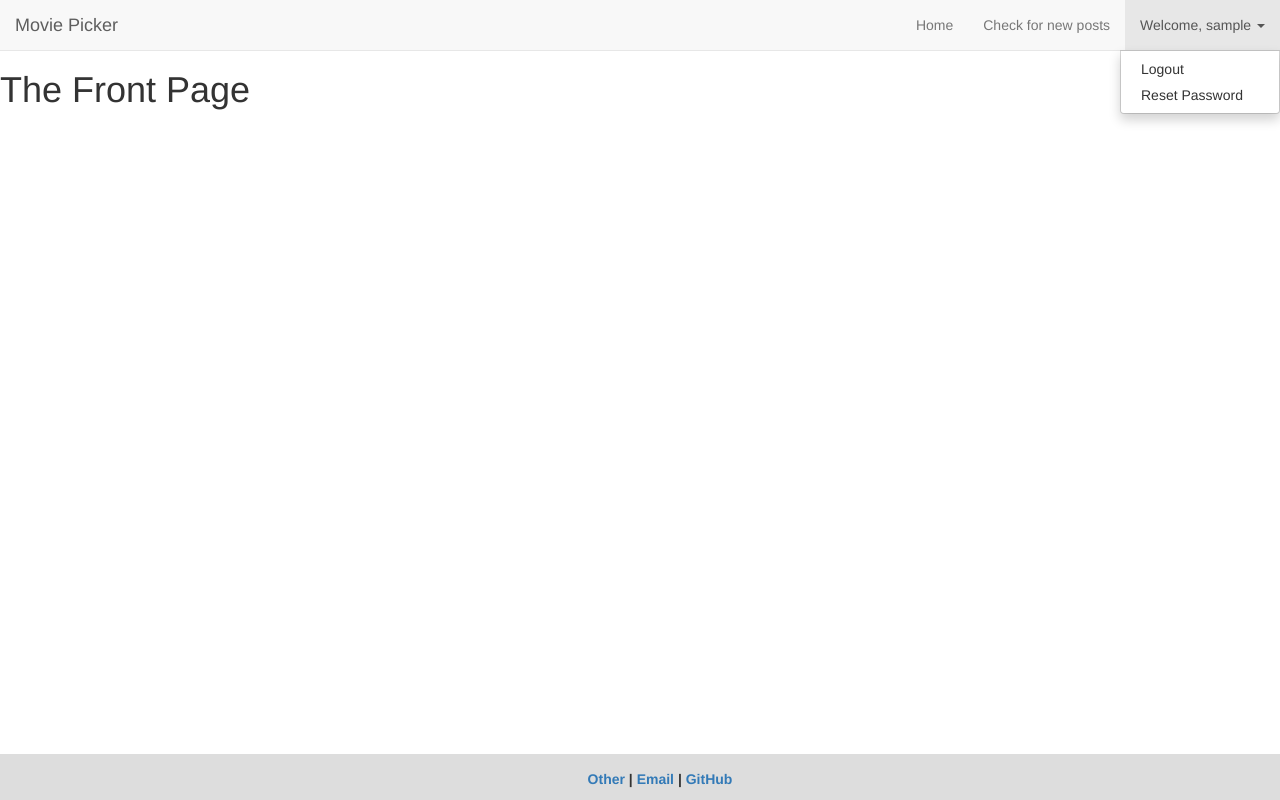
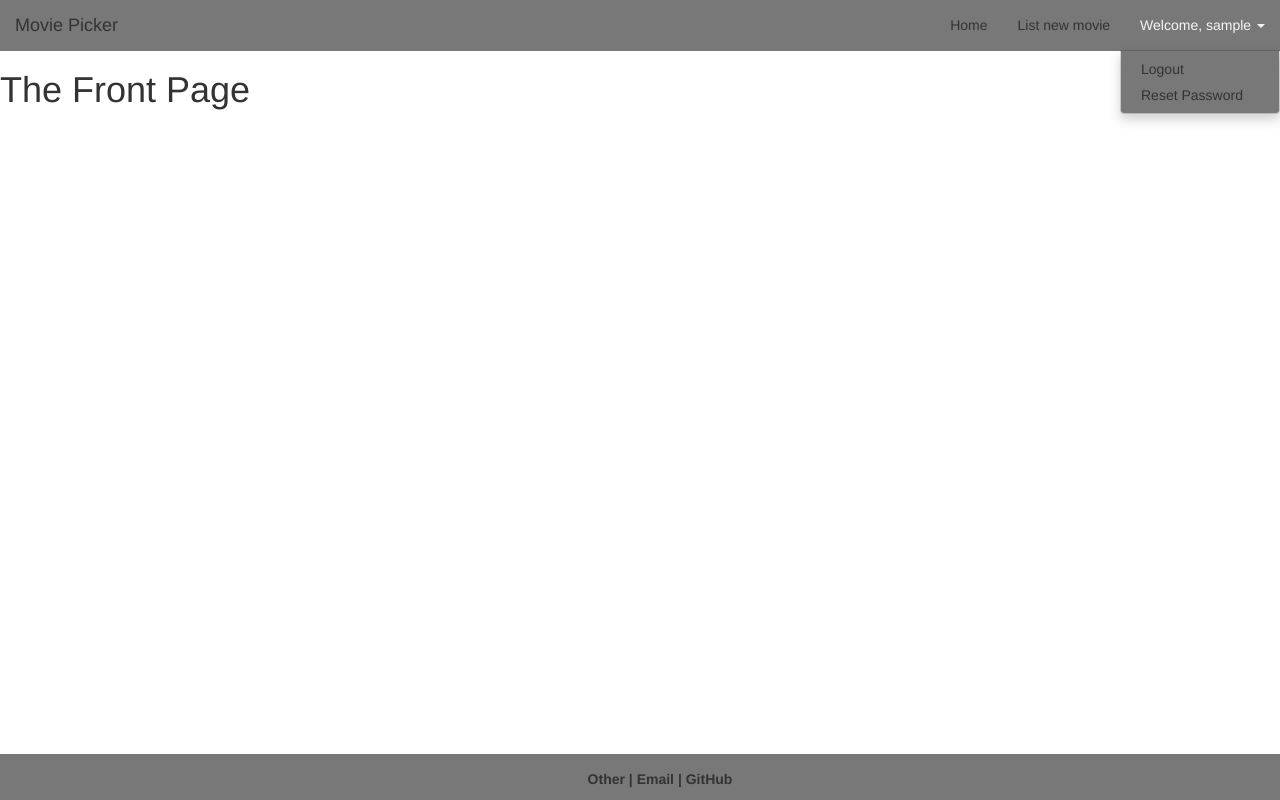
Before and after one commit to mosbasik/moviepicker, a Django app: page / in a window 1280 px wide, after a click that opens the changed part. Run offline with Django 3.2, Linux system fonts and the light colour scheme; the visitor is signed in with stand-in values (Sample User, id 1); some libraries are stand-ins or nearby versions.

Commit message:
first draft color scheme choice

```diff
--- a/main/static/css/moviepicker.css
+++ b/main/static/css/moviepicker.css
@@ -22,6 +23,49 @@ body {
     margin-bottom: 50px;
 }
 
+/*Settings for nav bar*/
+.navbar-default {
+    background-color: #787878;
+    border-color: #787878;
+    border-radius: 0px;
+}
+
+.navbar-default .navbar-brand,
+.navbar-default .navbar-brand:hover {
+    color: #333;
+}
+
+.navbar-default .navbar-brand:focus,
+.navbar-default .navbar-brand:hover {
+    color: #333;
+    background-color: #787878;
+}
+
+.navbar-default .navbar-nav>li>a,
+.navbar-default .navbar-nav>li>a:focus,
+.navbar-default .navbar-nav>li>a:hover {
+    color: #333;
+}
+
+.dropdown-menu {
+    background-color: #787878;
+
+}
+
+.dropdown-menu>li>a,
+.dropdown-menu>li>a:focus,
+.dropdown-menu>li>a:hover {
+    background-color: #787878;
+    color: #333;
+}
+
+.navbar-default .navbar-nav>.open>a,
+.navbar-default .navbar-nav>.open>a:focus,
+.navbar-default .navbar-nav>.open>a:hover {
+    background-color: #787878;
+    color: #f5f5f5;
+}
+
 /*settings for the footer*/
 .footer {
     text-align: center;
@@ -34,7 +78,11 @@ body {
     width: 100%;
     /* Set the fixed height of the footer here */
     height: 46px;
-    background-color: #ddd;
+    background-color: #787878;
+}
+
+.footer a {
+    color: #333;
 }
 
 html {
--- a/main/templates/navbar.html
+++ b/main/templates/navbar.html
@@ -16,9 +16,7 @@
             <ul class="nav navbar-nav navbar-right">
             <li><a href="{% url 'front' %}">Home</a></li>
 
-      {% if request.path == '/' %}
-        <li><a href="#">Check for new posts</a></li>
-      {% endif %}
+            <li><a href="#">List new movie</a></li>
 
             {% if user.is_authenticated %}
                 <li class="dropdown">
```
Also changed, not shown: other parts of main/static/css/moviepicker.css (+1 -0 lines), 1 other file. Lines whose indentation alone changed are shown as unchanged.
